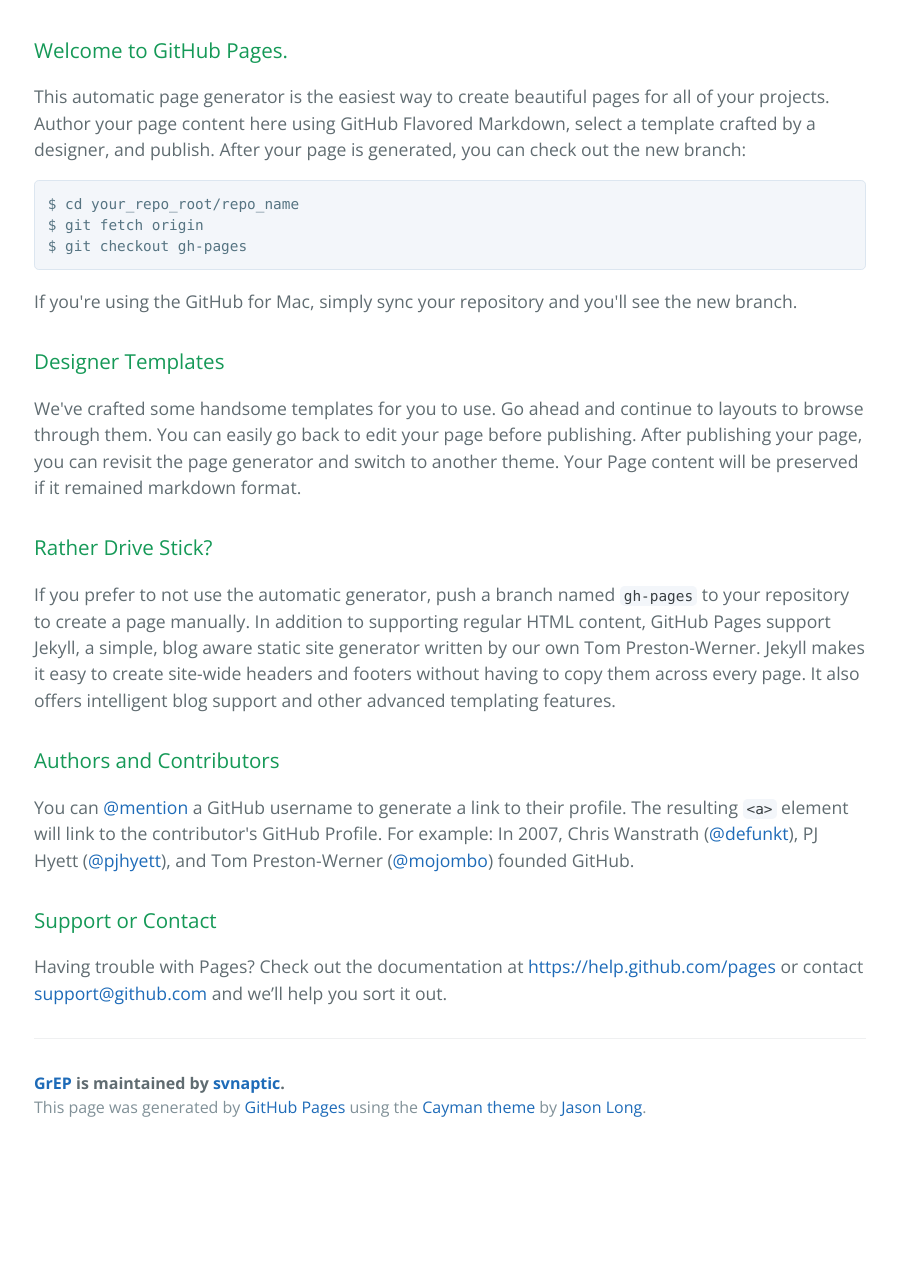
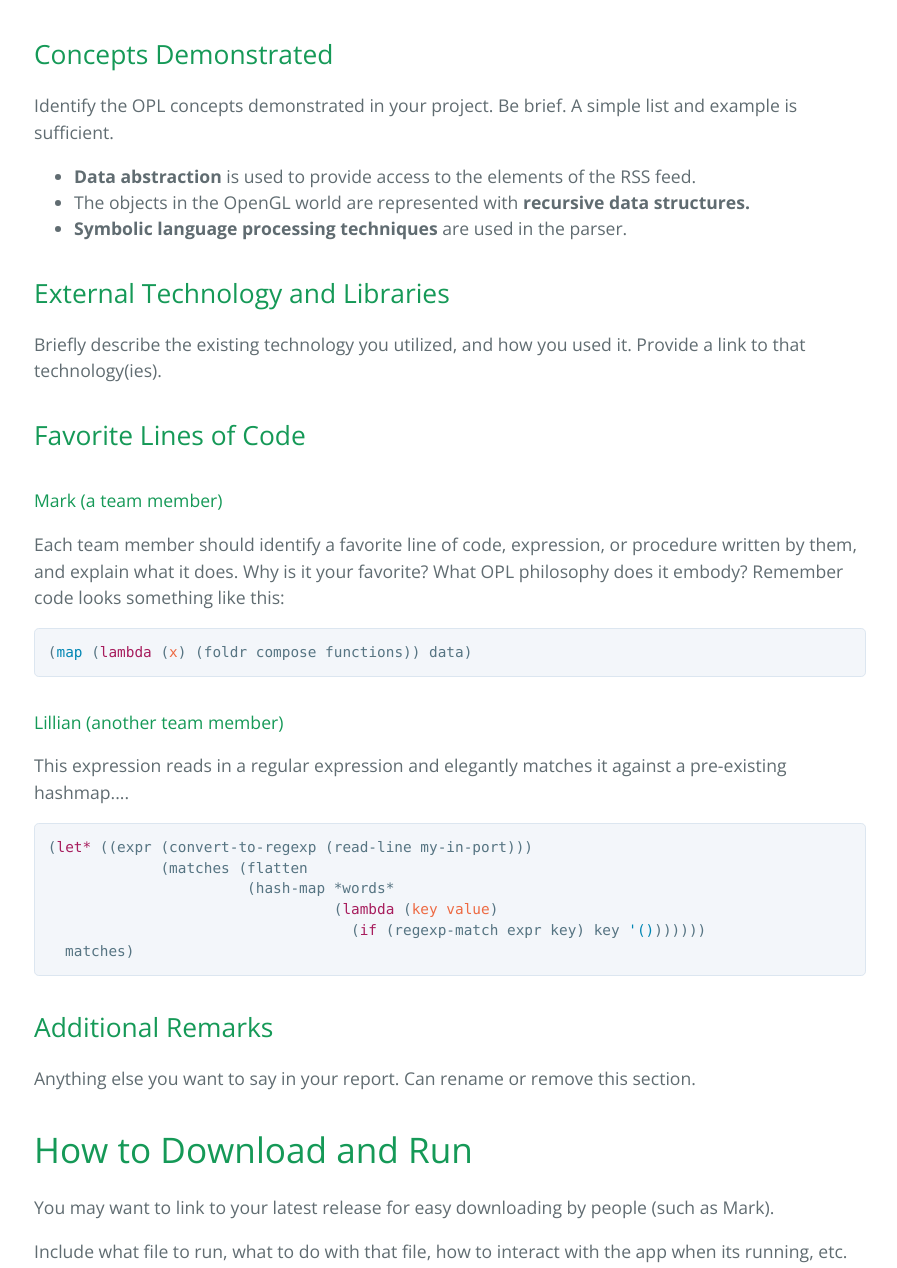
Before and after one commit to oplS15projects/GrEP, a plain HTML site: page index.html in a window 1280 px wide. Shown: the part 1414-2682 px from the top of the page, without its empty margins (190-1087 px from the left). Before the commit the page ends 2565 px from the top, so only its background shows below. Drawn offline with nearby package versions, Linux system fonts and the light colour scheme.

```diff
--- a/index.html
+++ b/index.html
@@ -30,10 +30,65 @@
 <p>Our project is called the Graph-ical Emulation Program (also known as GrEP). In our earlier discussions, we began thinking about how there needs to be a simpler way for individuals with non-technical backgrounds to utilize the capabilities of plotting mathematical functions. Our software will provide this solution.</p>
 
 <h2>
-<a id="screenshot" class="anchor" href="#screenshot" aria-hidden="true"><span class="octicon octicon-link"></span></a>Screenshot</h2>
+<a id="screenshots" class="anchor" href="#screenshots" aria-hidden="true"><span class="octicon octicon-link"></span></a>Screenshots</h2>
 
-<p><img src="gui.png" alt="screenshot filled gui">
+<p><img src="gui1.png" alt="screenshot new gui">
+<img src="gui.png" alt="screenshot filled gui">
 <img src="plot.png" alt="screenshot new plot"></p>
+
+<h2>
+<a id="concepts-demonstrated" class="anchor" href="#concepts-demonstrated" aria-hidden="true"><span class="octicon octicon-link"></span></a>Concepts Demonstrated</h2>
+
+<p>Identify the OPL concepts demonstrated in your project. Be brief. A simple list and example is sufficient. </p>
+
+<ul>
+<li>
+<strong>Data abstraction</strong> is used to provide access to the elements of the RSS feed.</li>
+<li>The objects in the OpenGL world are represented with <strong>recursive data structures.</strong>
+</li>
+<li>
+<strong>Symbolic language processing techniques</strong> are used in the parser.</li>
+</ul>
+
+<h2>
+<a id="external-technology-and-libraries" class="anchor" href="#external-technology-and-libraries" aria-hidden="true"><span class="octicon octicon-link"></span></a>External Technology and Libraries</h2>
+
+<p>Briefly describe the existing technology you utilized, and how you used it. Provide a link to that technology(ies).</p>
+
+<h2>
+<a id="favorite-lines-of-code" class="anchor" href="#favorite-lines-of-code" aria-hidden="true"><span class="octicon octicon-link"></span></a>Favorite Lines of Code</h2>
+
+<h4>
+<a id="mark-a-team-member" class="anchor" href="#mark-a-team-member" aria-hidden="true"><span class="octicon octicon-link"></span></a>Mark (a team member)</h4>
+
+<p>Each team member should identify a favorite line of code, expression, or procedure written by them, and explain what it does. Why is it your favorite? What OPL philosophy does it embody?
+Remember code looks something like this:</p>
+
+<div class="highlight highlight-scheme"><pre>(<span class="pl-c1">map</span> (<span class="pl-k">lambda</span> (<span class="pl-v">x</span>) (foldr compose functions)) data)</pre></div>
+
+<h4>
+<a id="lillian-another-team-member" class="anchor" href="#lillian-another-team-member" aria-hidden="true"><span class="octicon octicon-link"></span></a>Lillian (another team member)</h4>
+
+<p>This expression reads in a regular expression and elegantly matches it against a pre-existing hashmap....</p>
+
+<div class="highlight highlight-scheme"><pre>(<span class="pl-k">let*</span> ((expr (convert-to-regexp (read-line my-in-port)))
+             (matches (flatten
+                       (hash-map *words*
+                                 (<span class="pl-k">lambda</span> (<span class="pl-v">key value</span>)
+                                   (<span class="pl-k">if</span> (regexp-match expr key) key <span class="pl-c1">'()</span>))))))
+  matches)</pre></div>
+
+<h2>
+<a id="additional-remarks" class="anchor" href="#additional-remarks" aria-hidden="true"><span class="octicon octicon-link"></span></a>Additional Remarks</h2>
+
+<p>Anything else you want to say in your report. Can rename or remove this section.</p>
+
+<h1>
+<a id="how-to-download-and-run" class="anchor" href="#how-to-download-and-run" aria-hidden="true"><span class="octicon octicon-link"></span></a>How to Download and Run</h1>
+
+<p>You may want to link to your latest release for easy downloading by people (such as Mark).</p>
+
+<p>Include what file to run, what to do with that file, how to interact with the app when its running, etc. </p>
 
 <h3>
 <a id="welcome-to-github-pages" class="anchor" href="#welcome-to-github-pages" aria-hidden="true"><span class="octicon octicon-link"></span></a>Welcome to GitHub Pages.</h3>
```
Also changed, not shown: params.json (+1 -1 lines).
